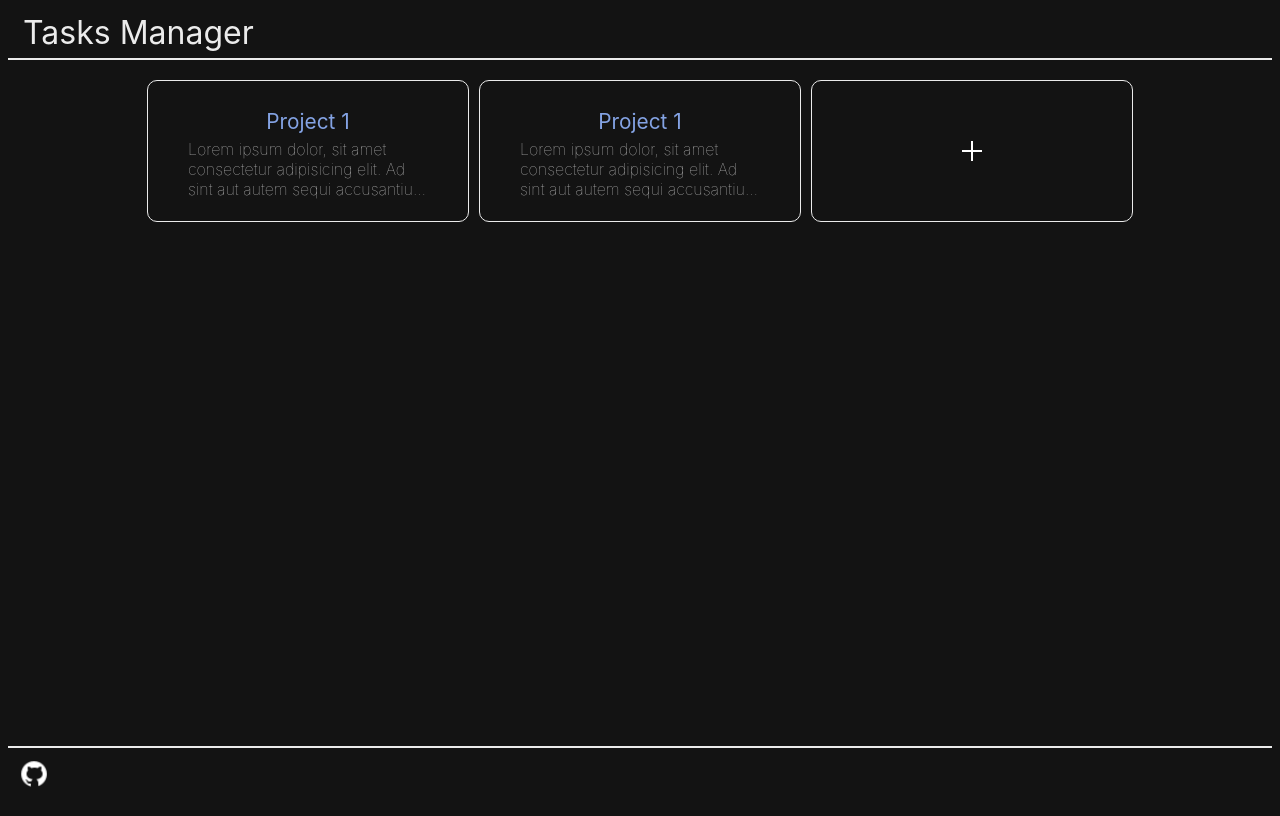
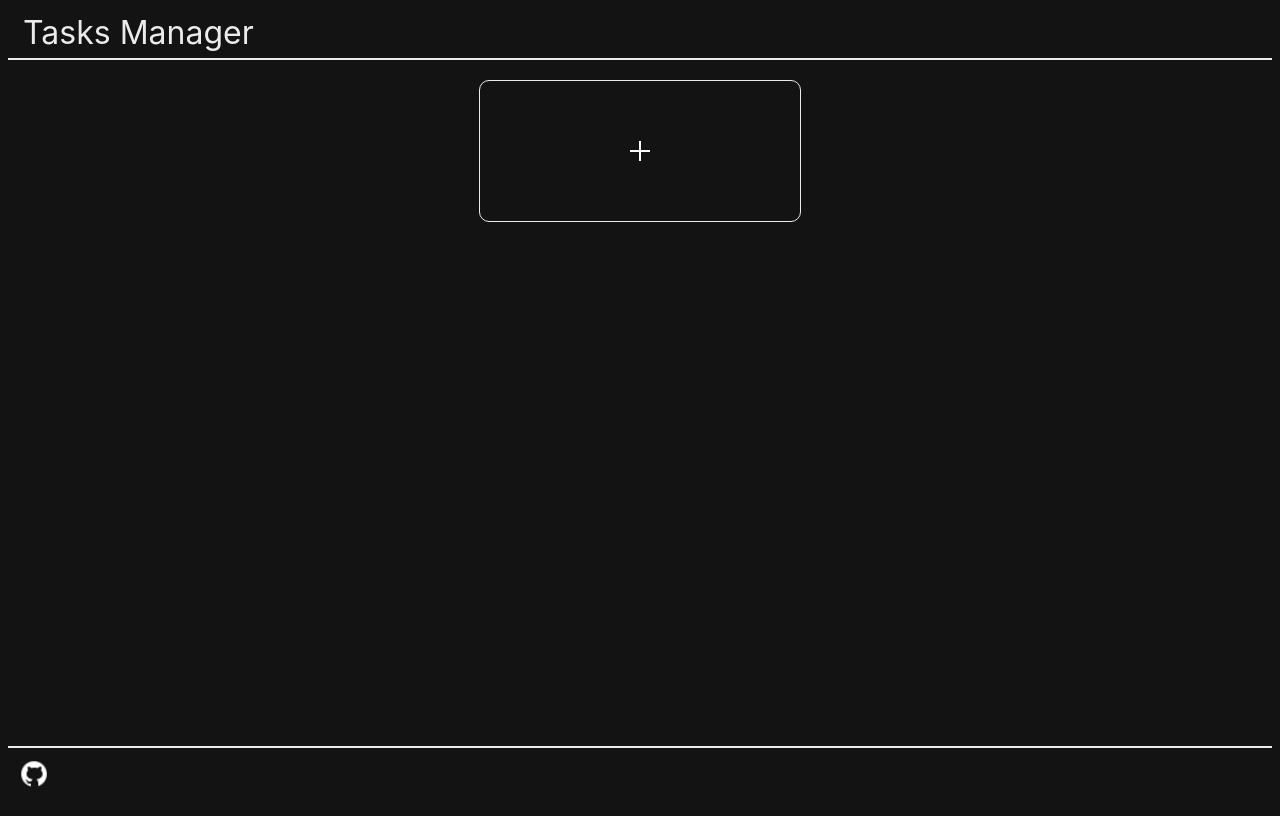
Before and after one commit to Sanvinganza/myTodo, a React (Create React App) app: page / in a window 1280 px wide. Built offline with nearby package versions, Linux system fonts and the light colour scheme.

Commit message:
update eslint role about anonim export and update project state

```diff
--- a/src/modals/AddProjectModal.tsx
+++ b/src/modals/AddProjectModal.tsx
@@ -1,9 +1,9 @@
 import { format, formatDistance, subDays } from "date-fns"
 import { FormEvent, useRef, useState } from "react"
 import Modal from "react-modal"
-import { useSelector } from "react-redux"
 import { useDispatch } from "react-redux"
-import { getProjects } from "../store/selectors"
+import { v1 as uuidv1 } from "uuid"
+import { addProject } from "../store/actions/projectsActions"
 
 export interface IAddProjectModalProps {
   isOpen: boolean
@@ -16,21 +16,19 @@ export function AddProjectModal({ isOpen, setIsOpen }: IAddProjectModalProps) {
   const discribeRef = useRef<HTMLTextAreaElement>(null)
   const titleRef = useRef<HTMLInputElement>(null)
 
-  const projects = useSelector(getProjects)
-  console.log(projects, statusRef)
-
   const dispatch = useDispatch()
-
   const onSubmit = (e: FormEvent) => {
     e.preventDefault()
-
-    console.log("onsub", e.target)
-    console.log(
-      "ref",
-      titleRef.current?.value,
-      statusRef.current?.value,
-      discribeRef.current?.value,
+    dispatch(
+      addProject({
+        id: uuidv1(),
+        title: titleRef.current?.value,
+        discribe: discribeRef.current?.value,
+        status:
+          statusRef.current?.value === "in progress" ? "in progress" : "done",
+      }),
     )
+    setIsOpen(false)
   }
   return (
     <Modal
@@ -39,7 +37,7 @@ export function AddProjectModal({ isOpen, setIsOpen }: IAddProjectModalProps) {
       className="Modal"
       overlayClassName="Overlay"
     >
-      <form onSubmit={onSubmit}>
+      <form>
         <div className="modal-container">
           <div className="modal-info">
             <div className="date-info">
--- a/src/pages/Collections/Project.tsx
+++ b/src/pages/Collections/Project.tsx
@@ -1,22 +1,13 @@
-import { useSelector } from "react-redux"
+import { IProject } from "../../store/types"
 
-export interface IProject {
-  id: number
-  title: string
-  about: string
-}
+type TProjectProps = Omit<IProject, "id">
 
-export function Project() {
-  //eslint-disable-next-line
-  const projects = useSelector((state: any) => state.projects)
-  console.log(projects)
+export function Project({ title, discribe, status, deadline }: TProjectProps) {
   return (
     <div className="project-container">
-      <div className="title">Project 1</div>
-      <div className="about">
-        Lorem ipsum dolor, sit amet consectetur adipisicing elit. Ad sint aut
-        autem sequi accusantium officiis.
-      </div>
+      <div className="title">{title}</div>
+
+      <div className="about">{discribe}</div>
     </div>
   )
 }
--- a/src/pages/Collections/index.tsx
+++ b/src/pages/Collections/index.tsx
@@ -1,7 +1,10 @@
 import { useState } from "react"
+import { useSelector } from "react-redux"
 import { Link } from "react-router-dom"
 import { AddProjectModal } from "../../modals/AddProjectModal"
-import { IProject, Project } from "./Project"
+import { getProjects } from "../../store/selectors"
+import { IProject } from "../../store/types"
+import { Project } from "./Project"
 
 export interface IProjectsProps {
   projects: IProject[]
@@ -28,11 +31,13 @@ const AddProject = ({}) => {
   )
 }
 export function Collections() {
+  const { projects }: any = useSelector(getProjects)
+  console.log(projects)
   return (
     <div className="projects-container">
-      {[1, 2].map((project: number) => (
-        <Link key={project} to="1">
-          <Project />
+      {projects?.map(({ title, id, discribe, status }: IProject) => (
+        <Link key={id} to={id}>
+          <Project title={title} discribe={discribe} status={status} />
         </Link>
       ))}
       <AddProject />
--- a/src/store/reducers/index.ts
+++ b/src/store/reducers/index.ts
@@ -1,5 +1,5 @@
 import { combineReducers } from "redux"
-import { projectsReducer } from "./projectsReducer"
+import projectsReducer from "./projectsReducer"
 
 export const rootReducer = combineReducers({
   projects: projectsReducer,
--- a/src/store/reducers/projectsReducer.ts
+++ b/src/store/reducers/projectsReducer.ts
@@ -2,30 +2,19 @@ import * as actionTypes from "../actions/actionTypes"
 import { TProjectActions } from "../actions/projectsActions"
 import { IProject } from "../types"
 
-export interface IProjectsState {
-  projects: IProject[]
-}
-export const initialProjectsState: IProjectsState = {
-  projects: [],
-}
+export type TProjectsState = Array<IProject>
+export const initialProjectsState: TProjectsState = []
 
-export const projectsReducer = (
-  state = initialProjectsState,
-  action: TProjectActions,
-) => {
+export default (state = initialProjectsState, action: TProjectActions) => {
   switch (action.type) {
     case actionTypes.ADD_PROJECT:
-      return {
-        ...state,
-        projects: [...state.projects, action.payload],
-      }
+      return [...state, action.payload]
     case actionTypes.DELETE_PROJECT:
-      return {
-        ...state,
-        projects: state.projects?.filter(
-          (project: IProject) => project.id !== action.payload,
+      return [
+        ...state.filter(
+          (project: IProject) => project.id !== action.payload.id,
         ),
-      }
+      ]
     default:
       return state
   }
```
Also changed, not shown: src/store/types.ts (+12 -13 lines), 1 other file (tests, documents, lock files or other folders).
